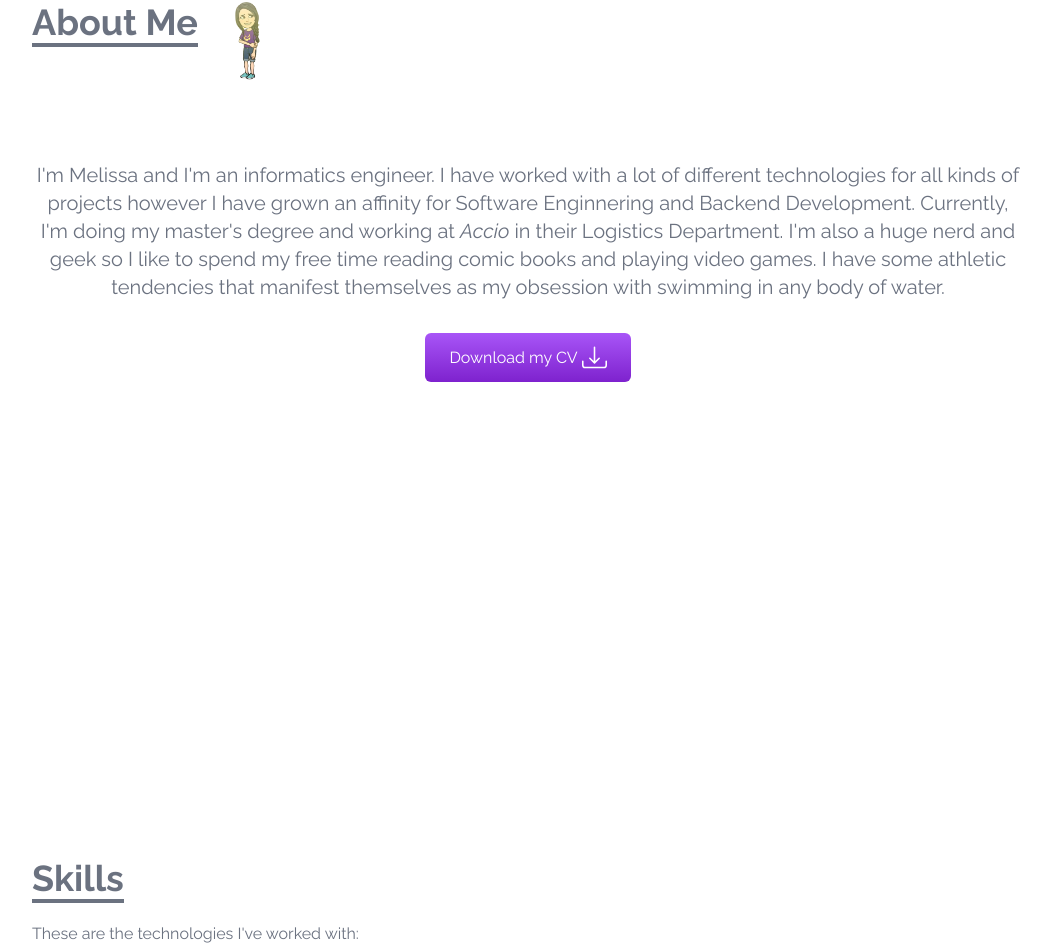
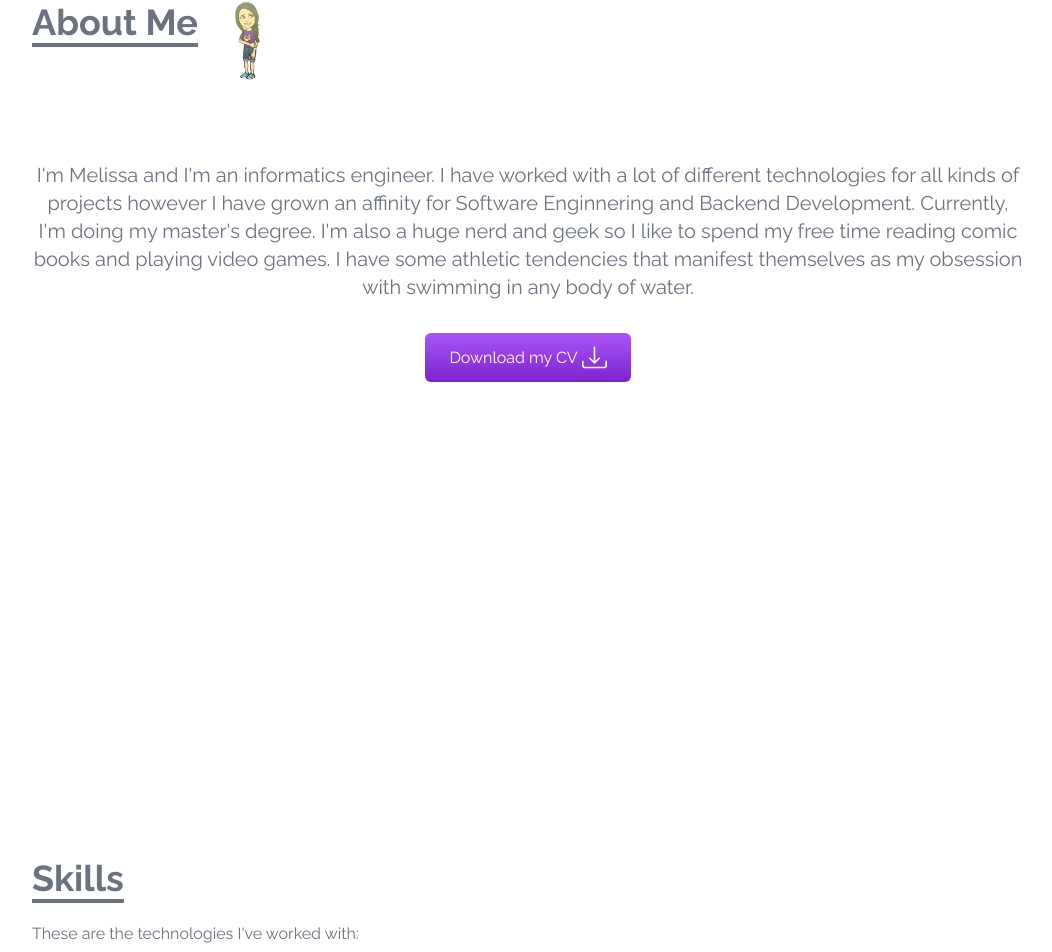
Before and after one commit to melisilva/melisilva.github.io, a React (Create React App) app: page / in a window 1280 px wide. Shown: the part 814-1766 px from the top of the page, without its empty margins (112-1164 px from the left). Built offline with nearby package versions, Linux system fonts and the light colour scheme.

Commit message:
Update about me

```diff
--- a/src/components/About.jsx
+++ b/src/components/About.jsx
@@ -36,7 +36,7 @@ const About = () => {
 
 
         <p className="text-xl mt-20">
-          I'm Melissa and I'm an informatics engineer. I have worked with a lot of different technologies for all kinds of projects however I have grown an affinity for Software Enginnering and Backend Development. Currently, I'm doing my master's degree and working at <span class="italic"><a href="https://accio.pt">Accio</a> </span>in their Logistics Department.
+          I'm Melissa and I'm an informatics engineer. I have worked with a lot of different technologies for all kinds of projects however I have grown an affinity for Software Enginnering and Backend Development. Currently, I'm doing my master's degree.
           I'm also a huge nerd and geek so I like to spend my free time reading comic books and playing video games. I have some athletic tendencies that manifest themselves as my obsession with swimming in any body of water.
 
         </p>
```
Also changed, not shown: 1 other file (tests, documents, lock files or other folders).
